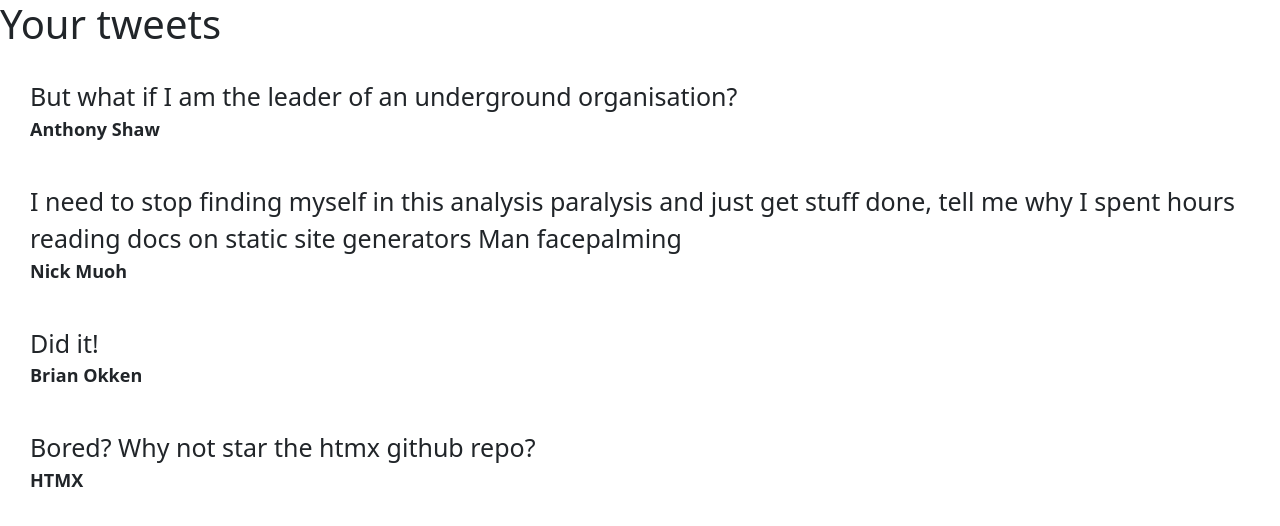
After one commit to AssuredD/web_serverside, a Flask app: page /tweets in a window 1280 px wide. The commit adds this page. Shown: the top 526 px of the page. Run offline with Flask 2, Linux system fonts and the light colour scheme.

Commit message:
Third commit

```diff
--- a/first_flask/app.py
+++ b/first_flask/app.py
@@ -2,6 +2,7 @@ import random
 
 import flask
 from flask import Flask
+from data.tweets import Tweet
 
 app = Flask(__name__)
 
@@ -11,6 +12,11 @@ def index():
     num = random.randint(50, 100)
     return flask.render_template('home/index.html', number=num)
 
+@app.route('/tweets')
+def tweets():
+    recent_tweets = Tweet.load()
+    return flask.render_template('home/tweets.html', recent_tweets=recent_tweets)
+
 
 if __name__ == '__main__':
     app.run()
--- /dev/null
+++ b/first_flask/data/tweet_stream.json
@@ -0,0 +1,18 @@
+[
+  {
+    "name": "Anthony Shaw",
+    "text": "But what if I am the leader of an underground organisation?"
+  },
+  {
+    "name": "Nick Muoh",
+    "text": "I need to stop finding myself in this analysis paralysis and just get stuff done, tell me why I spent hours reading docs on static site generators Man facepalming"
+  },
+  {
+    "name": "Brian Okken",
+    "text": "Did it!"
+  },
+  {
+    "name": "HTMX",
+    "text": "Bored? Why not star the htmx github repo?"
+  }
+]
--- /dev/null
+++ b/first_flask/data/tweets.py
@@ -0,0 +1,16 @@
+import json
+from typing import List
+
+
+class Tweet:
+
+    def __init__(self, name: str, text: str):
+        self.text = text
+        self.name = name
+
+    @classmethod
+    def load(cls) -> List["Tweet"]:
+        with open('data/tweet_stream.json', 'r', encoding='utf-8') as fin:
+            data = json.load(fin)
+
+        return [Tweet(**t) for t in data]
--- a/first_flask/static/css/site.css
+++ b/first_flask/static/css/site.css
@@ -0,0 +1,11 @@
+.tweet{
+    margin: 20px;
+    padding: 10px;
+}
+.tweet .text{
+    font-size: 25px;
+}
+.tweet .name{
+    font-weight:bold;
+    font-size: 18px;
+}
--- a/first_flask/templates/home/index.html
+++ b/first_flask/templates/home/index.html
@@ -6,9 +6,11 @@
 </head>
 <body>
 <h1>Hello to the Flask world from Pycharm</h1>
-
 <div>
     Your number of the day is {{ number }}
 </div>
+<div>
+    Your <a href="/tweets">recent tweets</a>
+</div>
 </body>
 </html>
--- /dev/null
+++ b/first_flask/templates/home/tweets.html
@@ -0,0 +1,19 @@
+<!DOCTYPE html>
+<html lang="en">
+<head>
+    <meta charset="UTF-8">
+    <title>Recent Tweets</title>
+    <link href="https://cdn.jsdelivr.net/npm/bootstrap@5.2.0-beta1/dist/css/bootstrap.min.css" rel="stylesheet" integrity="sha384-0evHe/X+R7YkIZDRvuzKMRqM+OrBnVFBL6DOitfPri4tjfHxaWutUpFmBp4vmVor" crossorigin="anonymous">
+    <link rel="stylesheet" href="/static/css/site.css">
+</head>
+<body>
+<h1>Your tweets</h1>
+{%  for t in recent_tweets %}
+   <div class="tweet">
+   <div class="text">{{ t.text }}</div>
+   <div class="name">{{ t.name }}</div>
+
+   </div>
+{% endfor %}
+</body>
+</html>
```
